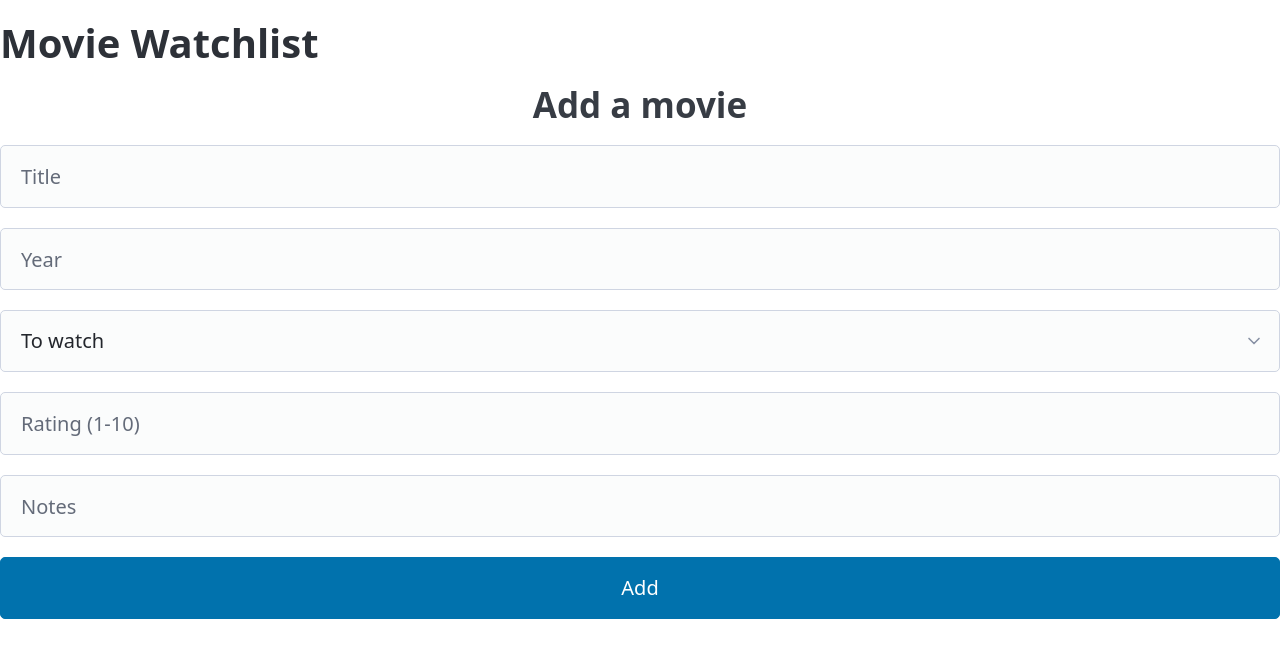
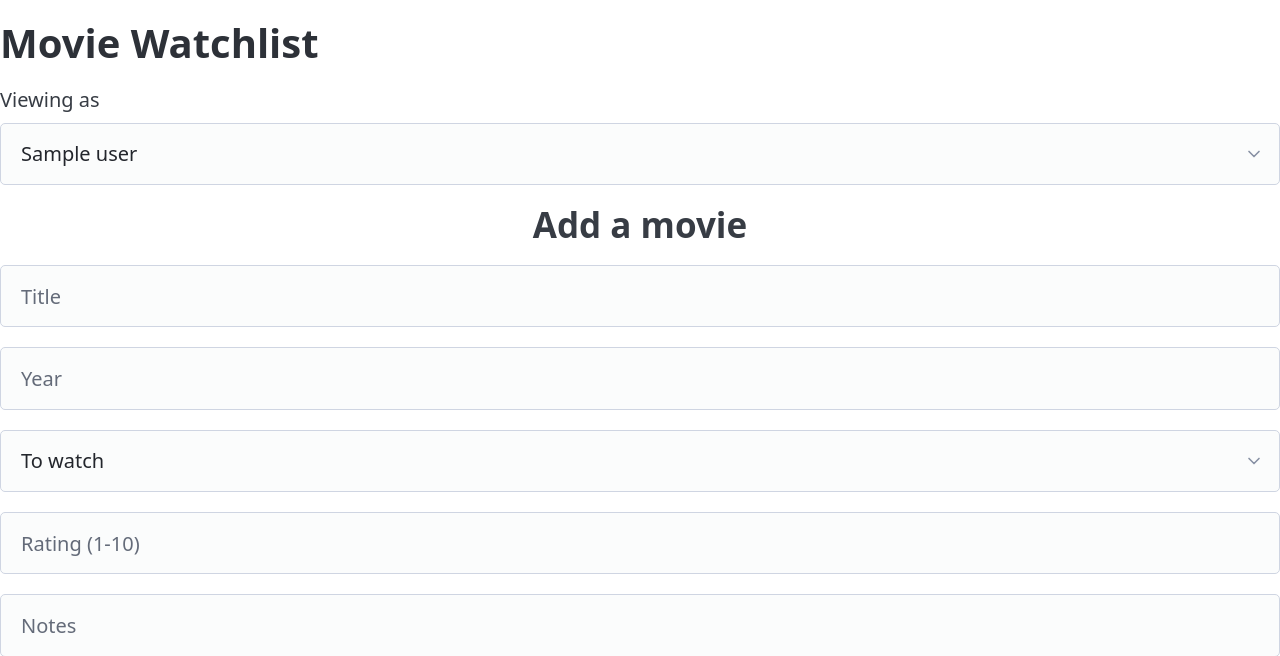
Before and after one commit to cmill95/movie-watchlist, a FastAPI app: template app/templates/index.html in a window 1280 px wide. Shown: the top 656 px of the page. Run offline with FastAPI, Linux system fonts and the light colour scheme; the template is opened without the code that fills it: most values are stand-ins (such as "Sample title", 1, 10 or a date in 2020); some libraries are stand-ins or nearby versions.

Commit message:
Add user switcher to the watchlist UI

```diff
--- a/app/main.py
+++ b/app/main.py
@@ -9,7 +9,17 @@ from fastapi.responses import HTMLResponse, Response
 from fastapi.staticfiles import StaticFiles
 from fastapi.templating import Jinja2Templates
 
-from app.models import MovieCreate, MovieRead, MovieStatus, MovieUpdate, Notes, Rating, Title, Year
+from app.models import (
+    MovieCreate,
+    MovieRead,
+    MovieStatus,
+    MovieUpdate,
+    Notes,
+    Rating,
+    Title,
+    User,
+    Year,
+)
 from app.storage import (
     DEFAULT_USER_ID,
     MovieRepository,
@@ -42,6 +52,10 @@ def get_repository(user_id: Annotated[int, Depends(get_current_user)]) -> MovieR
     return make_repository(user_id)
 
 
+def get_users() -> list[User]:
+    return make_repository(DEFAULT_USER_ID).list_users()
+
+
 app = FastAPI(title="Movie Watchlist", version="0.1.0", lifespan=lifespan)
 
 app.mount("/static", StaticFiles(directory="app/static"), name="static")
@@ -51,18 +65,32 @@ templates = Jinja2Templates(directory="app/templates")
 # because it is lru_cached
 RepoDep = Annotated[MovieRepository, Depends(get_repository)]
 
+UsersDep = Annotated[list[User], Depends(get_users)]
+
 
 # --- HTML/HTMX Endpoints
 
 
 @app.get("/", response_class=HTMLResponse)
-def index(request: Request, repo: RepoDep):
+def index(
+    request: Request,
+    repo: RepoDep,
+    users: UsersDep,
+    current_user_id: Annotated[int, Depends(get_current_user)],
+):
     movies = repo.list_all()
     return templates.TemplateResponse(
         request=request,
         name="index.html",
-        context={"movies": movies},
+        context={"movies": movies, "users": users, "current_user_id": current_user_id},
     )
+
+
+@app.post("/ui/switch-user")
+def switch_user(user_id: Annotated[int, Form()]) -> Response:
+    response = Response(headers={"HX-Redirect": "/"})
+    response.set_cookie("user_id", str(user_id))
+    return response
 
 
 @app.get("/ui/movies/{movie_id}", response_class=HTMLResponse)
--- a/app/templates/index.html
+++ b/app/templates/index.html
@@ -3,6 +3,13 @@
 {% block content %}
 <header>
   <h1>Movie Watchlist</h1>
+  <label for="user-switcher">Viewing as</label>
+  <select id="user-switcher" name="user_id"
+          hx-post="/ui/switch-user" hx-trigger="change">
+    {% for user in users %}
+      <option value="{{ user.id }}" {% if user.id == current_user_id %}selected{% endif %}>{{ user.name }}</option>
+    {% endfor %}
+  </select>
 </header>
 
 <section aria-labelledby="add-heading">
```
Also changed, not shown: tests/conftest.py (+2 -2 lines), tests/test_movies.py (+18 -0 lines), app/storage/sqlite_repo.py.
